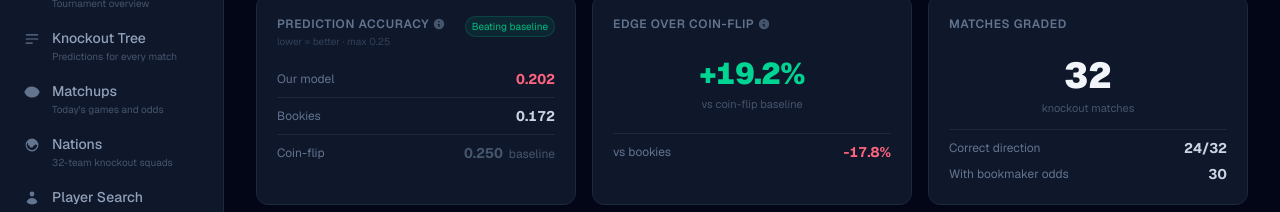
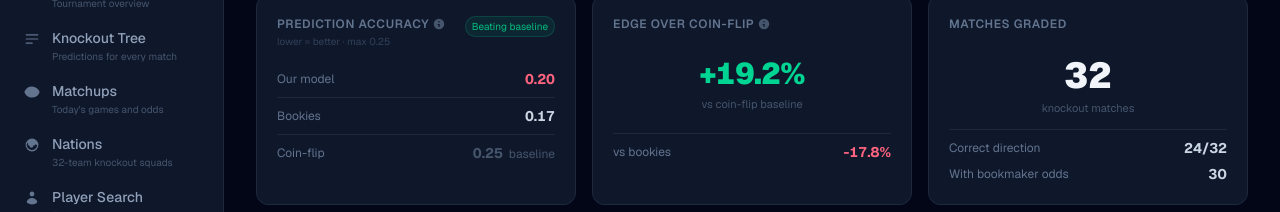
Before and after one commit to shehzanwar/TrueScout-WC26, a Next.js app in the folder frontend/: page /brier in a window 1280 px wide. Shown: the part 170-382 px from the top of the page. Built offline with nearby package versions, Linux system fonts and the light colour scheme.

Commit message:
fix: display Brier score to 2 decimal places (0.20)

```diff
--- a/frontend/app/brier/SummaryCards.tsx
+++ b/frontend/app/brier/SummaryCards.tsx
@@ -9,7 +9,7 @@ import { LabelWithInfo } from "@/app/components/Tooltip"
 // Helpers
 // ---------------------------------------------------------------------------
 
-function fmt(v: number | null, decimals = 3): string {
+function fmt(v: number | null, decimals = 2): string {
   return v === null ? "—" : v.toFixed(decimals)
 }
 
--- a/frontend/app/components/HomeCards.tsx
+++ b/frontend/app/components/HomeCards.tsx
@@ -192,7 +192,7 @@ function FavoritesCard({
 
 function CalibrationCard({ summary, entries }: { summary: BrierSummary; entries: BrierEntry[] }) {
   const skillPct  = summary.brier_skill_vs_coin != null ? `${(summary.brier_skill_vs_coin * 100).toFixed(1)}%` : "—"
-  const brierModel = summary.avg_brier_model != null ? summary.avg_brier_model.toFixed(3) : "—"
+  const brierModel = summary.avg_brier_model != null ? summary.avg_brier_model.toFixed(2) : "—"
   const skillPos  = summary.brier_skill_vs_coin != null && summary.brier_skill_vs_coin > 0
 
   return (
```
